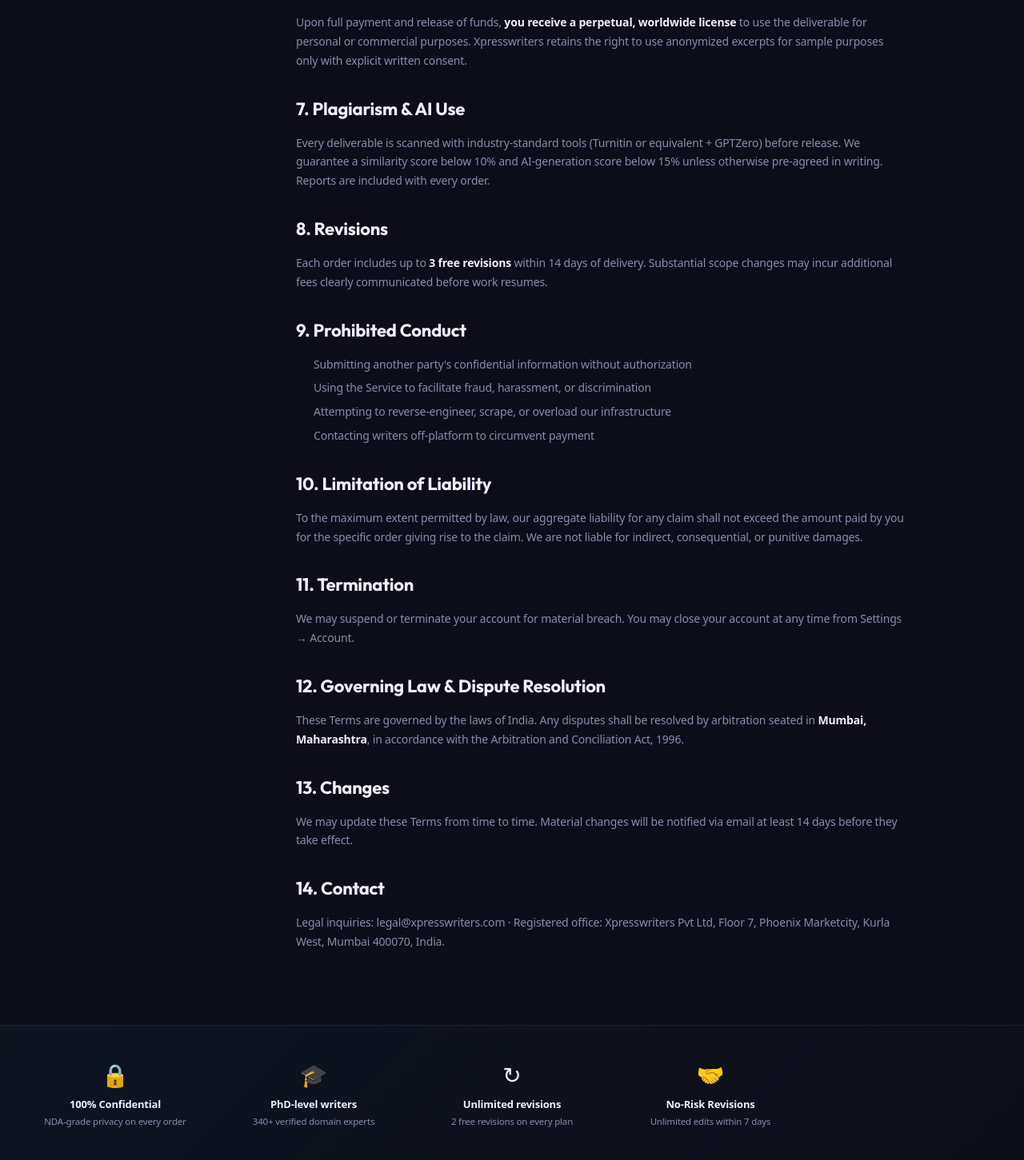
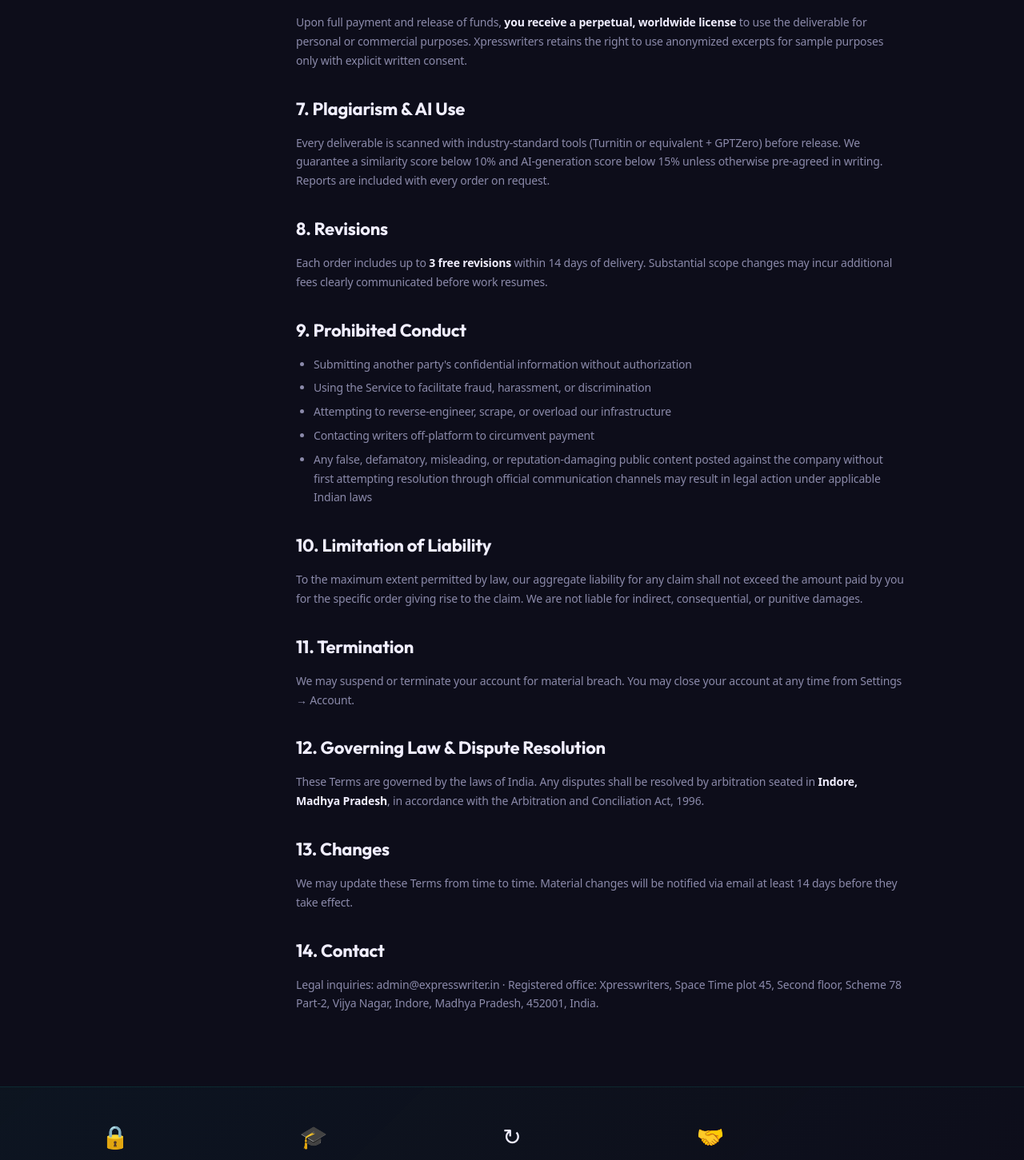
Before and after one commit to yuvrajsingh20/expresswritter-rewamp, a Next.js app in the folder frontend/: page /legal in a window 1280 px wide. Shown: the part 1283-2734 px from the top of the page at 80% size. Built offline with nearby package versions, Linux system fonts and the light colour scheme; no server answers; a web font is replaced by a local one.

Commit message:
feat: add legal documentation page and email utility service

```diff
--- a/frontend/app/(public)/legal/page.js
+++ b/frontend/app/(public)/legal/page.js
@@ -56,7 +56,8 @@ export default function LegalPage() {
         .doc section h3{font-size:15px;font-weight:600;margin:22px 0 8px;color:var(--text)}
         .doc section p,.doc section li{font-size:14px;color:var(--text-muted);line-height:1.7;font-weight:300}
         .doc section p{margin-bottom:12px}
-        .doc section ul,.doc section ol{padding-left:22px;margin-bottom:14px}
+        .doc section ul{list-style-type:disc;padding-left:22px;margin-bottom:14px}
+        .doc section ol{list-style-type:decimal;padding-left:22px;margin-bottom:14px}
         .doc section li{margin-bottom:6px}
         .doc section strong{color:var(--text);font-weight:600}
         .callout{padding:16px 20px;border-radius:8px;background:rgba(13,148,136,0.06);border:1px solid rgba(13,148,136,0.2);margin:18px 0;font-size:13px}
@@ -102,7 +103,7 @@ export default function LegalPage() {
               <div className="meta">Last updated April 28, 2026 · Effective May 1, 2026</div>
             </div>
             <h2>1. Agreement</h2>
-            <p>These Terms of Service ("Terms") govern your access to and use of Xpresswriters' platform, websites, and services (collectively, the "Service"), operated by <strong>Xpresswriters Private Limited</strong> ("we", "us", "our"). By creating an account or placing an order, you agree to be bound by these Terms.</p>
+            <p>These Terms of Service ("Terms") govern your access to and use of Xpresswriters' platform, websites, and services (collectively, the "Service"), operated by <strong>Xpresswriters</strong> ("we", "us", "our"). By creating an account or placing an order, you agree to be bound by these Terms.</p>
             <h2>2. Eligibility</h2>
             <p>You must be at least <strong>18 years old</strong> and capable of forming a binding contract under applicable law. By using the Service, you represent that any content you submit is your original work or properly licensed.</p>
             <h2>3. Services Provided</h2>
@@ -120,7 +121,7 @@ export default function LegalPage() {
             <h2>6. Intellectual Property</h2>
             <p>Upon full payment and release of funds, <strong>you receive a perpetual, worldwide license</strong> to use the deliverable for personal or commercial purposes. Xpresswriters retains the right to use anonymized excerpts for sample purposes only with explicit written consent.</p>
             <h2>7. Plagiarism &amp; AI Use</h2>
-            <p>Every deliverable is scanned with industry-standard tools (Turnitin or equivalent + GPTZero) before release. We guarantee a similarity score below 10% and AI-generation score below 15% unless otherwise pre-agreed in writing. Reports are included with every order.</p>
+            <p>Every deliverable is scanned with industry-standard tools (Turnitin or equivalent + GPTZero) before release. We guarantee a similarity score below 10% and AI-generation score below 15% unless otherwise pre-agreed in writing. Reports are included with every order on request.</p>
             <h2>8. Revisions</h2>
             <p>Each order includes up to <strong>3 free revisions</strong> within 14 days of delivery. Substantial scope changes may incur additional fees clearly communicated before work resumes.</p>
             <h2>9. Prohibited Conduct</h2>
@@ -129,17 +130,18 @@ export default function LegalPage() {
               <li>Using the Service to facilitate fraud, harassment, or discrimination</li>
               <li>Attempting to reverse-engineer, scrape, or overload our infrastructure</li>
               <li>Contacting writers off-platform to circumvent payment</li>
+              <li>Any false, defamatory, misleading, or reputation-damaging public content posted against the company without first attempting resolution through official communication channels may result in legal action under applicable Indian laws </li>
             </ul>
             <h2>10. Limitation of Liability</h2>
             <p>To the maximum extent permitted by law, our aggregate liability for any claim shall not exceed the amount paid by you for the specific order giving rise to the claim. We are not liable for indirect, consequential, or punitive damages.</p>
             <h2>11. Termination</h2>
             <p>We may suspend or terminate your account for material breach. You may close your account at any time from Settings → Account.</p>
             <h2>12. Governing Law &amp; Dispute Resolution</h2>
-            <p>These Terms are governed by the laws of India. Any disputes shall be resolved by arbitration seated in <strong>Mumbai, Maharashtra</strong>, in accordance with the Arbitration and Conciliation Act, 1996.</p>
+            <p>These Terms are governed by the laws of India. Any disputes shall be resolved by arbitration seated in <strong>Indore, Madhya Pradesh</strong>, in accordance with the Arbitration and Conciliation Act, 1996.</p>
             <h2>13. Changes</h2>
             <p>We may update these Terms from time to time. Material changes will be notified via email at least 14 days before they take effect.</p>
             <h2>14. Contact</h2>
-            <p>Legal inquiries: <a href="mailto:legal@xpresswriters.com">legal@xpresswriters.com</a> · Registered office: Xpresswriters Pvt Ltd, Floor 7, Phoenix Marketcity, Kurla West, Mumbai 400070, India.</p>
+            <p>Legal inquiries: <a href="mailto:admin@expresswriter.in">admin@expresswriter.in</a> · Registered office: Xpresswriters, Space Time plot 45, Second floor, Scheme 78 Part-2, Vijya Nagar, Indore, Madhya Pradesh, 452001, India.</p>
           </section>
 
           <section id="privacy" className={activeTab === 'privacy' ? 'active' : ''}>
@@ -149,7 +151,7 @@ export default function LegalPage() {
               <div className="meta">Last updated April 28, 2026 · GDPR + DPDP Act compliant</div>
             </div>
             <h2>1. Who We Are</h2>
-            <p>Xpresswriters Pvt Ltd is the <strong>data controller</strong> for personal data collected through our Service. Our Data Protection Officer can be reached at <a href="mailto:privacy@xpresswriters.com">privacy@xpresswriters.com</a>.</p>
+            <p>Xpresswriters is the <strong>data controller</strong> for personal data collected through our Service. Our Data Protection Officer can be reached at <a href="mailto:admin@expresswriter.in">admin@expresswriter.in</a>.</p>
             <h2>2. Information We Collect</h2>
             <table>
               <thead><tr><th>Category</th><th>Examples</th><th>Lawful basis</th></tr></thead>
@@ -170,7 +172,7 @@ export default function LegalPage() {
               <li>Comply with tax, accounting, and law-enforcement obligations</li>
             </ul>
             <h2>4. Sharing &amp; Sub-processors</h2>
-            <p>We share data only with vetted sub-processors: Supabase (hosting), Razorpay/Stripe (payments), Resend (transactional email), Cloudflare (CDN), AWS (storage). A current list is available at <a href="#">/subprocessors</a>.</p>
+            <p>We share data only with vetted sub-processors: Vercel(hosting), Razorpay/Stripe/cashfree/phonepay (payments), Nodemailer (transactional email), Supabase(storage). A current list is available at <a href="#">/subprocessors</a>.</p>
             <div className="callout warn"><strong>We never sell your data.</strong>We do not share order content with advertising networks. Writers see only the brief — not your full identity unless you choose to share it.</div>
             <h2>5. Your Rights</h2>
             <p>Under GDPR and India's DPDP Act, you may request:</p>
@@ -181,14 +183,13 @@ export default function LegalPage() {
               <li><strong>Portability</strong> — export in a machine-readable format</li>
               <li><strong>Objection</strong> — opt out of marketing or profiling</li>
             </ul>
-            <p>Submit requests via Settings → Privacy or email <a href="mailto:privacy@xpresswriters.com">privacy@xpresswriters.com</a>. We respond within 30 days.</p>
+            <p>Submit requests via Settings → Privacy or email <a href="mailto:admin@expresswriter.in">admin@expresswriter.in</a>. We respond within 30 days.</p>
             <h2>6. Retention</h2>
             <p>Account data is retained while your account is active and for 7 years after closure (Indian tax law). Order content is kept for 3 years for revision/dispute purposes. Marketing-only data is deleted within 12 months of last engagement.</p>
             <h2>7. Security</h2>
             <p>All data is encrypted in transit (TLS 1.3) and at rest (AES-256). We run quarterly penetration tests and maintain ISO 27001 controls. In the event of a breach affecting your data, we will notify you within 72 hours.</p>
-            <h2>8. International Transfers</h2>
-            <p>Our primary servers are in <strong>Mumbai (ap-south-1)</strong>. EU data is processed under Standard Contractual Clauses approved by the European Commission.</p>
-            <h2>9. Children's Privacy</h2>
+
+          <h2>8. Children's Privacy</h2>
             <p>Our Service is not directed to children under 16. If we discover we have collected such data we will delete it promptly.</p>
           </section>
 
@@ -256,7 +257,7 @@ export default function LegalPage() {
             <h2>Security Measures</h2>
             <p>SOC 2 Type II in progress · ISO 27001 controls · annual pen-tests · 24h breach notification SLA.</p>
             <p style={{ marginTop: '24px' }}>
-              <a href="mailto:legal@xpresswriters.com" style={{ display: 'inline-block', padding: '10px 18px', background: 'var(--teal)', color: '#fff', borderRadius: '7px', textDecoration: 'none', fontWeight: 600, fontSize: '13px' }}>📄 Request signed DPA</a>
+              <a href="mailto:admin@expresswriter.in" style={{ display: 'inline-block', padding: '10px 18px', background: 'var(--teal)', color: '#fff', borderRadius: '7px', textDecoration: 'none', fontWeight: 600, fontSize: '13px' }}>📄 Request signed DPA</a>
             </p>
           </section>
         </main>
```
